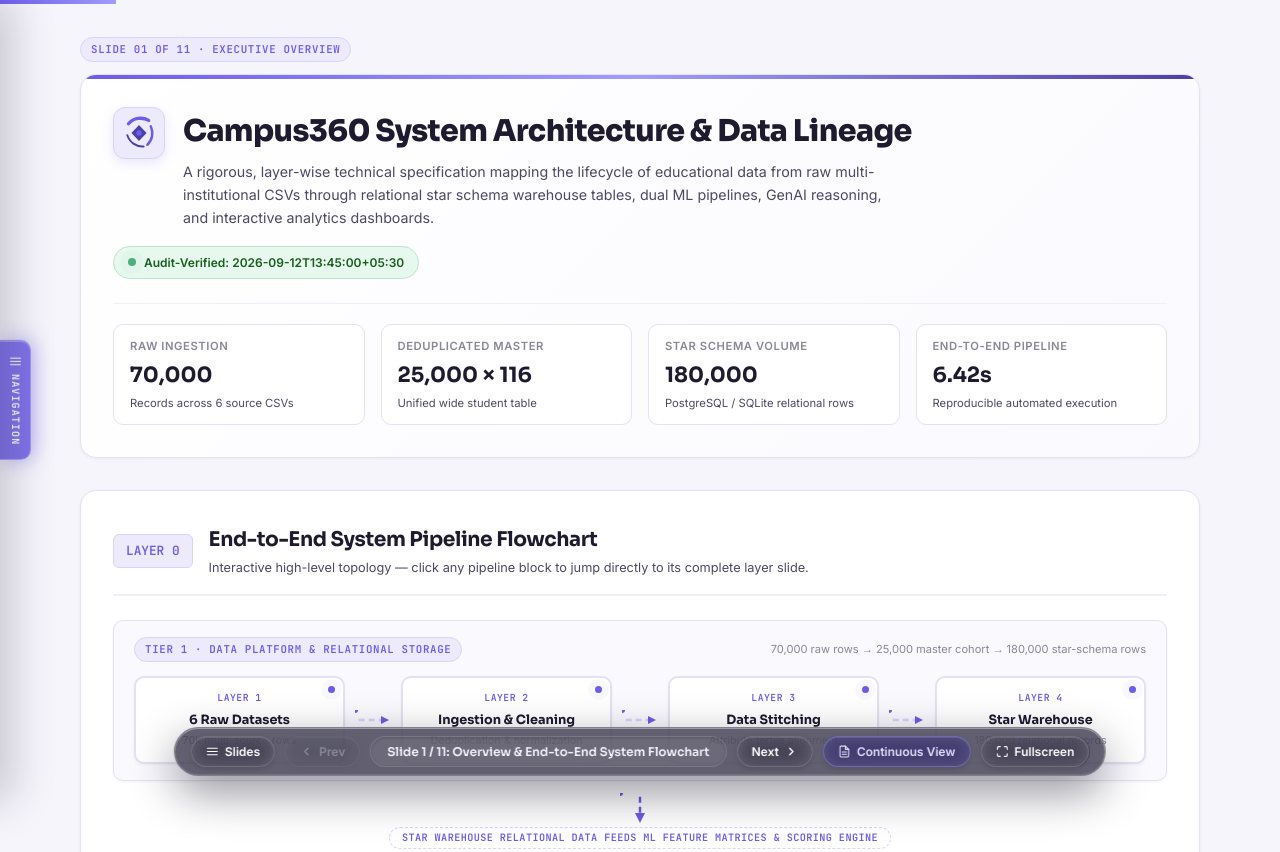
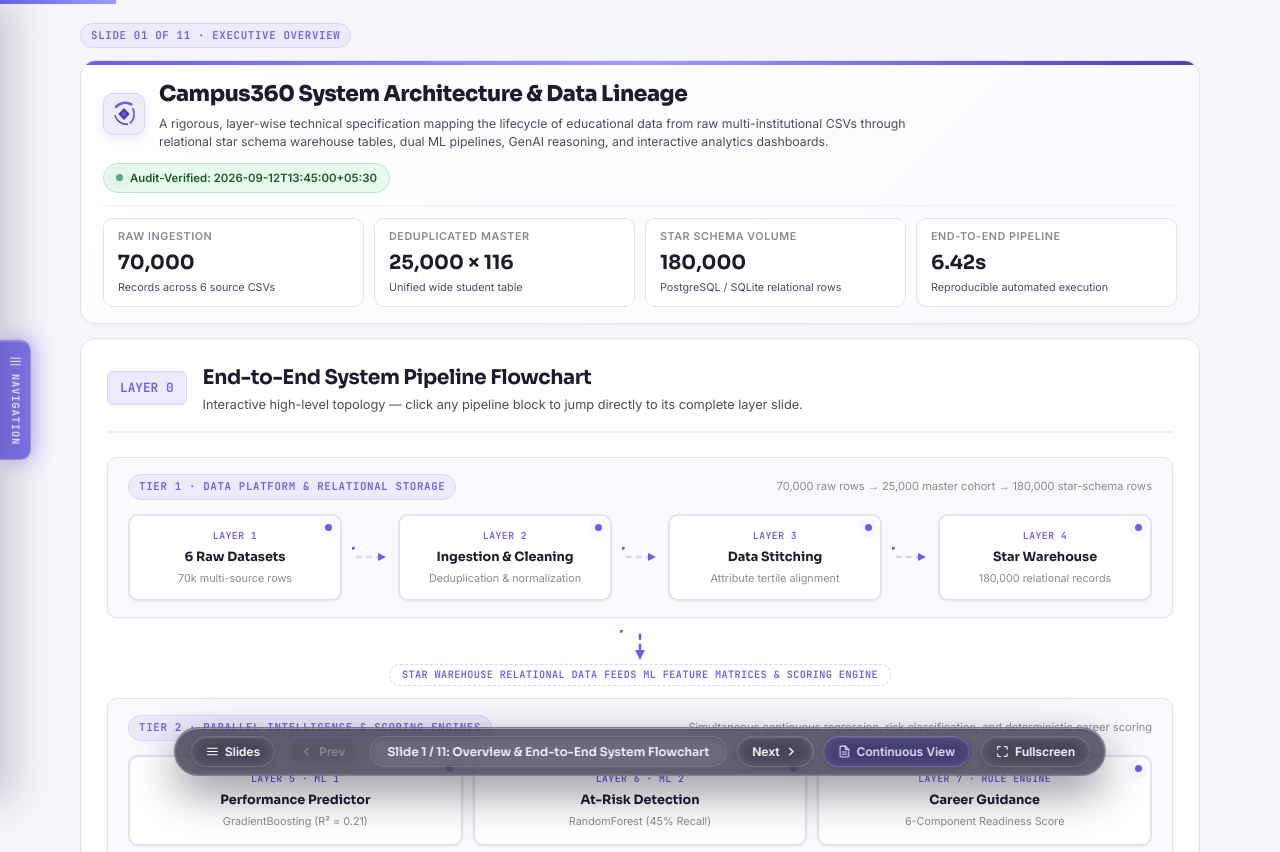
Before and after one commit to patelom2810/Campus360, a plain HTML site: page Arch.html in a window 1280 px wide. Shown: the top 852 px of the page. Drawn offline with Linux system fonts and the light colour scheme.

Commit message:
docs: add final pre-submission gate audit and refine Arch.html layout and scroll behavior

```diff
--- a/Arch.html
+++ b/Arch.html
@@ -49,8 +49,11 @@
     }
 
     html {
+      font-size: 15px;
+    }
+
+    body.continuous-mode {
       scroll-behavior: smooth;
-      font-size: 15px;
     }
 
     body {
@@ -337,7 +340,7 @@
     .main-content {
       flex: 1;
       min-width: 0;
-      padding: 36px 48px 120px 48px;
+      padding: 22px 36px 110px 36px;
       transition: margin-left 0.28s cubic-bezier(0.16, 1, 0.3, 1);
     }
 
@@ -394,13 +397,13 @@
       letter-spacing: 0.06em;
     }
 
-    /* Header Banner */
+    /* Header Banner - Compact Executive View */
     .page-header {
       background: linear-gradient(135deg, #FFFFFF 0%, #FAF9FE 100%);
       border: 1px solid var(--border);
       border-radius: var(--radius-lg);
-      padding: 32px;
-      margin-bottom: 32px;
+      padding: 16px 22px;
+      margin-bottom: 14px;
       box-shadow: var(--shadow-sm);
       position: relative;
       overflow: hidden;
@@ -419,41 +422,43 @@
     .header-top {
       display: flex;
       justify-content: space-between;
-      align-items: flex-start;
-      margin-bottom: 12px;
+      align-items: center;
+      margin-bottom: 8px;
       flex-wrap: wrap;
-      gap: 16px;
+      gap: 12px;
     }
 
     .header-title-group h1 {
-      font-size: 2rem;
+      font-size: 1.45rem;
       font-weight: 800;
       color: var(--text);
-      margin-bottom: 6px;
+      margin-bottom: 3px;
     }
 
     .header-title-group p {
-      font-size: 0.95rem;
+      font-size: 0.82rem;
+      line-height: 1.45;
       color: var(--text-secondary);
-      max-width: 720px;
+      max-width: 780px;
     }
 
     .verification-chip {
       display: inline-flex;
       align-items: center;
-      gap: 8px;
+      gap: 7px;
       background: var(--success-bg);
       border: 1px solid var(--success-border);
       color: #1B5E20;
-      padding: 6px 14px;
+      padding: 5px 12px;
       border-radius: 20px;
-      font-size: 0.8rem;
+      font-size: 0.76rem;
       font-weight: 600;
+      flex-shrink: 0;
     }
 
     .pulse-dot {
-      width: 8px;
-      height: 8px;
+      width: 7px;
+      height: 7px;
       border-radius: 50%;
       background: var(--success);
       box-shadow: 0 0 0 rgba(76, 175, 125, 0.4);
@@ -468,10 +473,10 @@
 
     .header-stats {
       display: grid;
-      grid-template-columns: repeat(auto-fit, minmax(180px, 1fr));
-      gap: 16px;
-      margin-top: 24px;
-      padding-top: 20px;
+      grid-template-columns: repeat(auto-fit, minmax(170px, 1fr));
+      gap: 10px;
+      margin-top: 12px;
+      padding-top: 12px;
       border-top: 1px solid var(--border-light);
     }
 
@@ -479,11 +484,11 @@
       background: var(--surface);
       border: 1px solid var(--border);
       border-radius: var(--radius-md);
-      padding: 12px 16px;
+      padding: 9px 14px;
     }
 
     .stat-card .stat-label {
-      font-size: 0.75rem;
+      font-size: 0.72rem;
       color: var(--muted);
       text-transform: uppercase;
       font-weight: 600;
@@ -492,16 +497,16 @@
 
     .stat-card .stat-val {
       font-family: 'Sora', sans-serif;
-      font-size: 1.4rem;
+      font-size: 1.3rem;
       font-weight: 700;
       color: var(--text);
-      margin-top: 4px;
+      margin-top: 2px;
     }
 
     .stat-card .stat-desc {
-      font-size: 0.75rem;
+      font-size: 0.72rem;
       color: var(--text-secondary);
-      margin-top: 2px;
+      margin-top: 1px;
     }
 
     /* Layer Section Styles */
@@ -509,7 +514,7 @@
       background: var(--surface);
       border: 1px solid var(--border);
       border-radius: var(--radius-lg);
-      padding: 32px;
+      padding: 22px 26px;
       box-shadow: var(--shadow-sm);
     }
 
@@ -2006,9 +2011,9 @@
 
         <section class="page-header">
           <div class="header-top">
-            <div class="header-title-group" style="display: flex; align-items: flex-start; gap: 18px;">
-              <div style="width: 52px; height: 52px; flex-shrink: 0; background: var(--primary-light); border: 1px solid var(--primary-border); border-radius: 12px; display: flex; align-items: center; justify-content: center; padding: 4px; box-shadow: 0 4px 12px rgba(108, 92, 231, 0.15);">
-                <svg xmlns="http://www.w3.org/2000/svg" viewBox="0 0 100 100" width="42" height="42" role="img" aria-label="Campus360 Logo">
+            <div class="header-title-group" style="display: flex; align-items: center; gap: 14px;">
+              <div style="width: 42px; height: 42px; flex-shrink: 0; background: var(--primary-light); border: 1px solid var(--primary-border); border-radius: 10px; display: flex; align-items: center; justify-content: center; padding: 4px; box-shadow: 0 4px 10px rgba(108, 92, 231, 0.12);">
+                <svg xmlns="http://www.w3.org/2000/svg" viewBox="0 0 100 100" width="34" height="34" role="img" aria-label="Campus360 Logo">
                   <path fill="none" stroke="#6C5CE7" stroke-linecap="round" stroke-width="8" d="M25 28 A38 38 0 0 1 73 20"/>
                   <path fill="none" stroke="#6C5CE7" stroke-linecap="round" stroke-width="6" d="M78 34 A38 38 0 0 1 70 78"/>
                   <path fill="none" stroke="#4B3FA8" stroke-linecap="round" stroke-width="4.5" d="M61 82 A38 38 0 0 1 22 55"/>
@@ -3750,7 +3755,9 @@
           slide.classList.remove('active-slide');
         }
       });
-      window.scrollTo({ top: 0, behavior: 'smooth' });
+      window.scrollTo(0, 0);
+      document.documentElement.scrollTop = 0;
+      document.body.scrollTop = 0;
     } else {
       const targetSec = document.getElementById(`slide-${index}`);
       if (targetSec) {
@@ -4224,8 +4231,25 @@
     return 0;
   }
 
+  // Disable automatic browser scroll restoration to prevent landing halfway down on reload
+  if ('scrollRestoration' in history) {
+    history.scrollRestoration = 'manual';
+  }
+  window.scrollTo(0, 0);
+  document.documentElement.scrollTop = 0;
+  document.body.scrollTop = 0;
+
   window.addEventListener('DOMContentLoaded', () => {
     goToSlide(parseHashSlide());
+    window.scrollTo(0, 0);
+    document.documentElement.scrollTop = 0;
+    document.body.scrollTop = 0;
+  });
+
+  window.addEventListener('load', () => {
+    window.scrollTo(0, 0);
+    document.documentElement.scrollTop = 0;
+    document.body.scrollTop = 0;
   });
 
   window.addEventListener('hashchange', () => {
```
Also changed, not shown: 1 other file.
